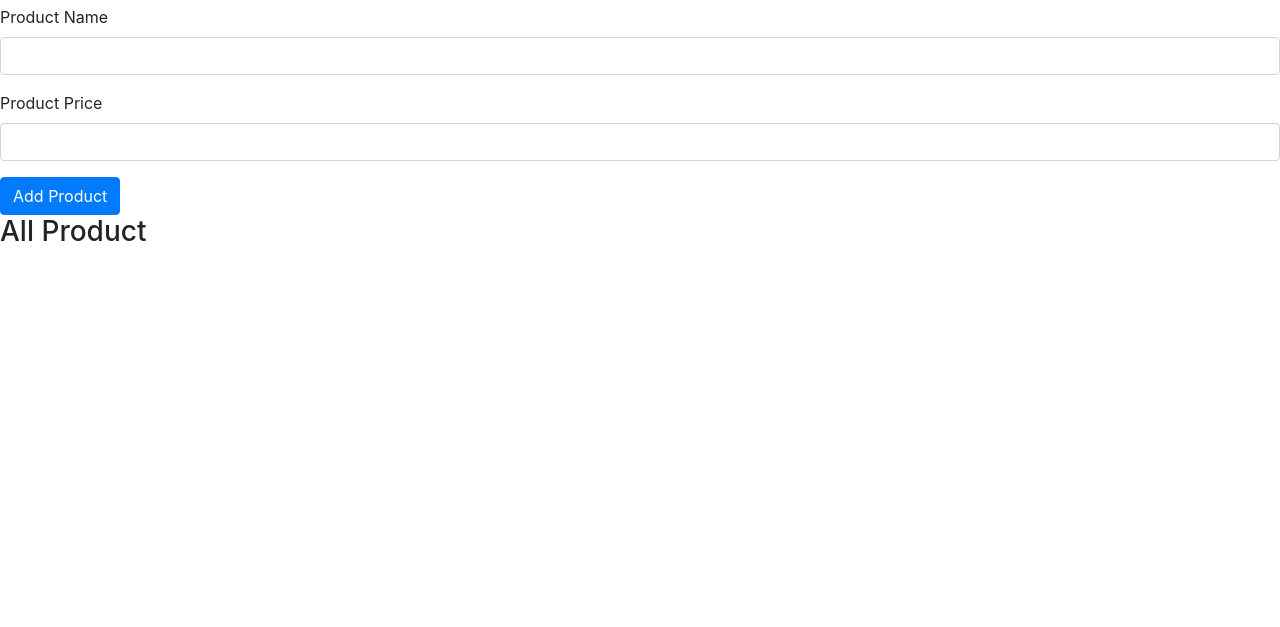
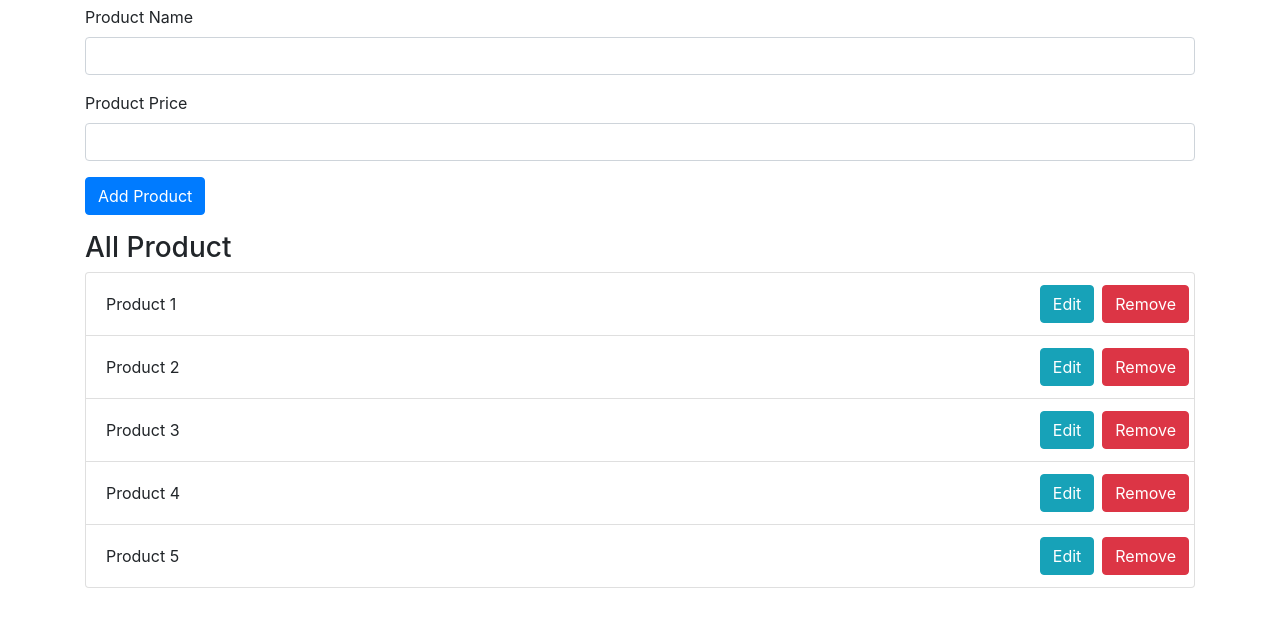
Before and after one commit to BraydenGray416/mongoFE, a website: page index.html in a window 1280 px wide. Shown: the part 93-720 px from the top of the page. Drawn offline with nearby package versions, Linux system fonts and the light colour scheme.

Commit message:
front end layout finished

```diff
--- a/index.html
+++ b/index.html
@@ -6,6 +6,7 @@
   <link rel="stylesheet" href="node_modules\bootstrap\dist\css\bootstrap.min.css">
 </head>
 <body>
+  <div class="container">
     <h1>Product Library</h1>
     <h3>Add New Product</h3>
     <label for="basic-url">Product Name</label>
@@ -16,16 +17,51 @@
     <div class="input-group mb-3">
       <input type="text" class="form-control">
     </div>
-  <button type="button" name="button" class="btn btn-primary">Add Product</button>
+    <button type="button" name="button" class="btn btn-primary mb-3">Add Product</button>
     <h3>All Product</h3>
     <ul class="list-group">
+      <li class="list-group-item d-flex justify-content-between align-items-center">
+        Product 1
+        <div class="row">
+          <button type="button" class="btn btn-info mr-2">Edit</button>
+          <button type="button" class="btn btn-danger">Remove</button>
+        </div>
+      </li>
+      <li class="list-group-item d-flex justify-content-between align-items-center">
+        Product 2
+        <div class="row">
+          <button type="button" class="btn btn-info mr-2">Edit</button>
+          <button type="button" class="btn btn-danger">Remove</button>
+        </div>
+      </li>
+      <li class="list-group-item d-flex justify-content-between align-items-center">
+        Product 3
+        <div class="row">
+          <button type="button" class="btn btn-info mr-2">Edit</button>
+          <button type="button" class="btn btn-danger">Remove</button>
+        </div>
+      </li>
+      <li class="list-group-item d-flex justify-content-between align-items-center">
+        Product 4
+        <div class="row">
+          <button type="button" class="btn btn-info mr-2">Edit</button>
+          <button type="button" class="btn btn-danger">Remove</button>
+        </div>
+      </li>
+      <li class="list-group-item d-flex justify-content-between align-items-center">
+        Product 5
+        <div class="row">
+          <button type="button" class="btn btn-info mr-2">Edit</button>
+          <button type="button" class="btn btn-danger">Remove</button>
+        </div>
+      </li>
+    </ul>
+  </div>
 
-</ul>
 
 
   <script src="node_modules\jquery\dist\jquery.min.js" charset="utf-8"></script>
   <script src="node_modules\popper.js\dist\umd\popper.min.js" charset="utf-8"></script>
   <script src="node_modules\bootstrap\dist\js\bootstrap.min.js" charset="utf-8"></script>
-  <script src="js/script.js" charset="utf-8"></script>
 </body>
 </html>
--- a/js/script.js
+++ /dev/null
@@ -1,9 +0,0 @@
-$(document).ready(function() {
-
-
-
-
-
-
-
-});
```
Lines whose indentation alone changed are shown as unchanged.
